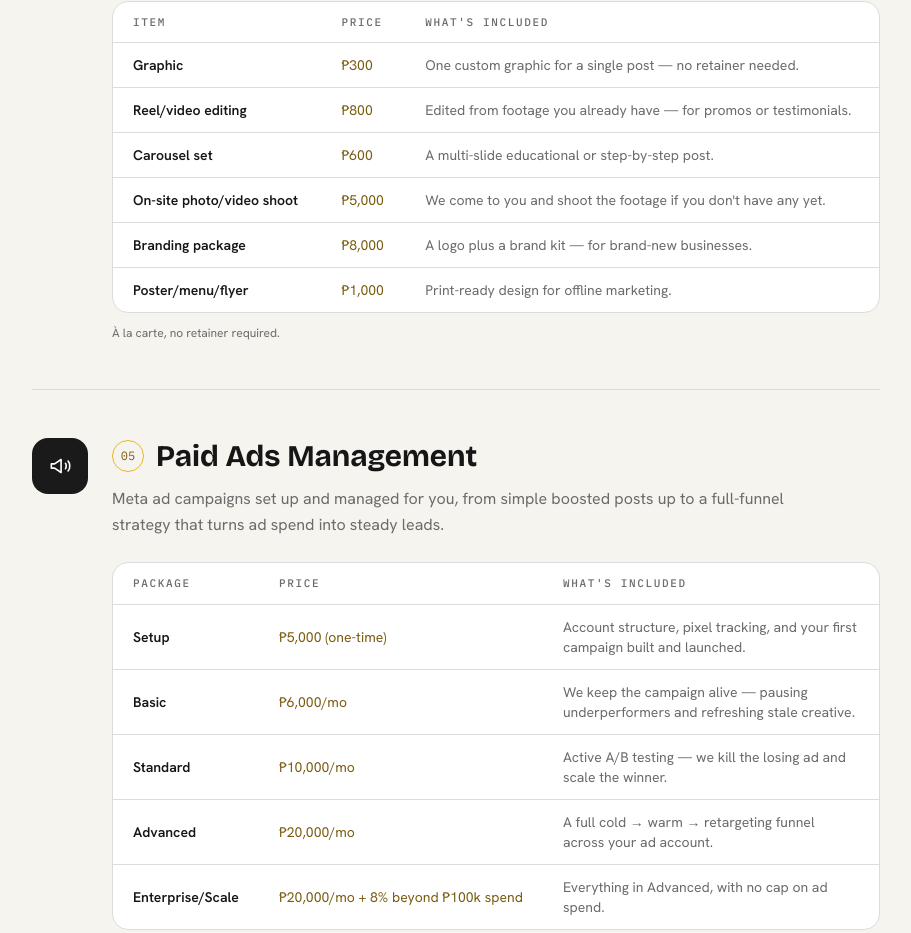
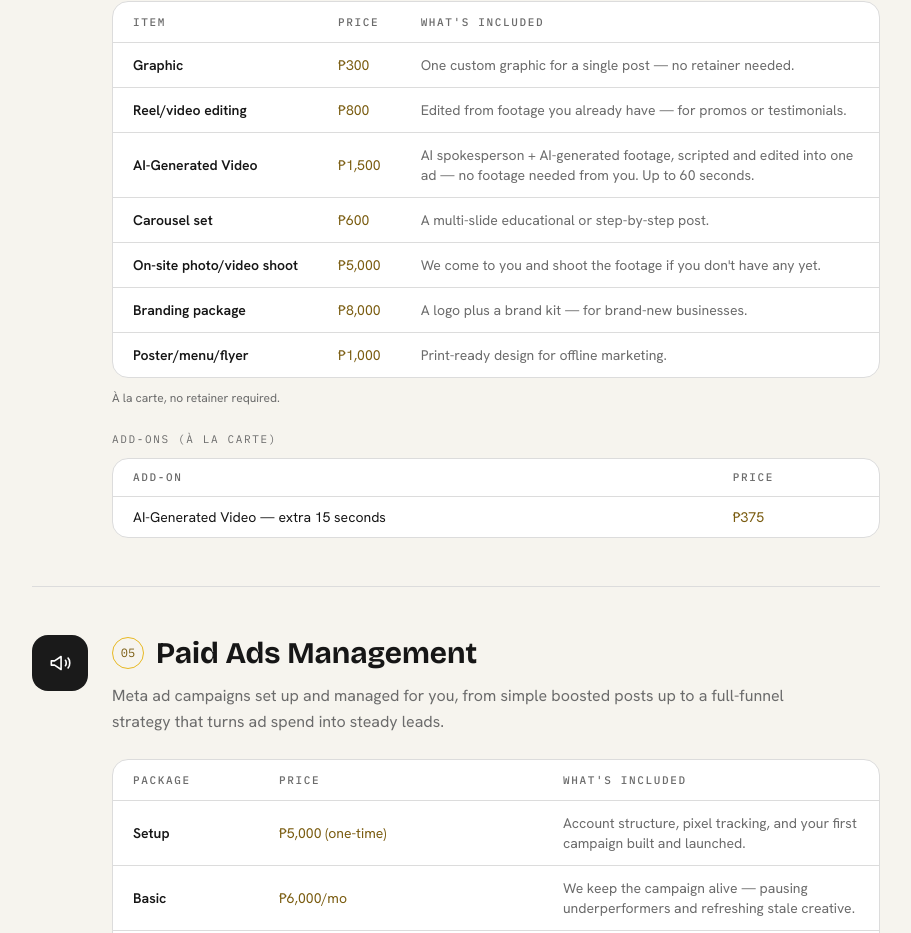
Before and after one commit to KJ3DigitalCo/kj3-website, a React (Vite) app: page /services in a window 1280 px wide. Shown: the part 2618-3551 px from the top of the page, without its empty margins (184-1095 px from the left). Built offline with nearby package versions, Linux system fonts and the light colour scheme.

Commit message:
Add AI-Generated Video to Content Creation pricing
New item: AI spokesperson + AI-generated footage, scripted and edited
into one ad (up to 60s) for P1,500, with a P375/15s add-on for longer
videos.

```diff
--- a/src/data/services.jsx
+++ b/src/data/services.jsx
@@ -146,6 +146,12 @@ export const SERVICES = [
           included: 'Edited from footage you already have — for promos or testimonials.',
         },
         {
+          name: 'AI-Generated Video',
+          price: '₱1,500',
+          included:
+            'AI spokesperson + AI-generated footage, scripted and edited into one ad — no footage needed from you. Up to 60 seconds.',
+        },
+        {
           name: 'Carousel set',
           price: '₱600',
           included: 'A multi-slide educational or step-by-step post.',
@@ -166,6 +172,7 @@ export const SERVICES = [
           included: 'Print-ready design for offline marketing.',
         },
       ],
+      addOns: [{ name: 'AI-Generated Video — extra 15 seconds', price: '₱375' }],
       note: 'À la carte, no retainer required.',
     },
   },
```
